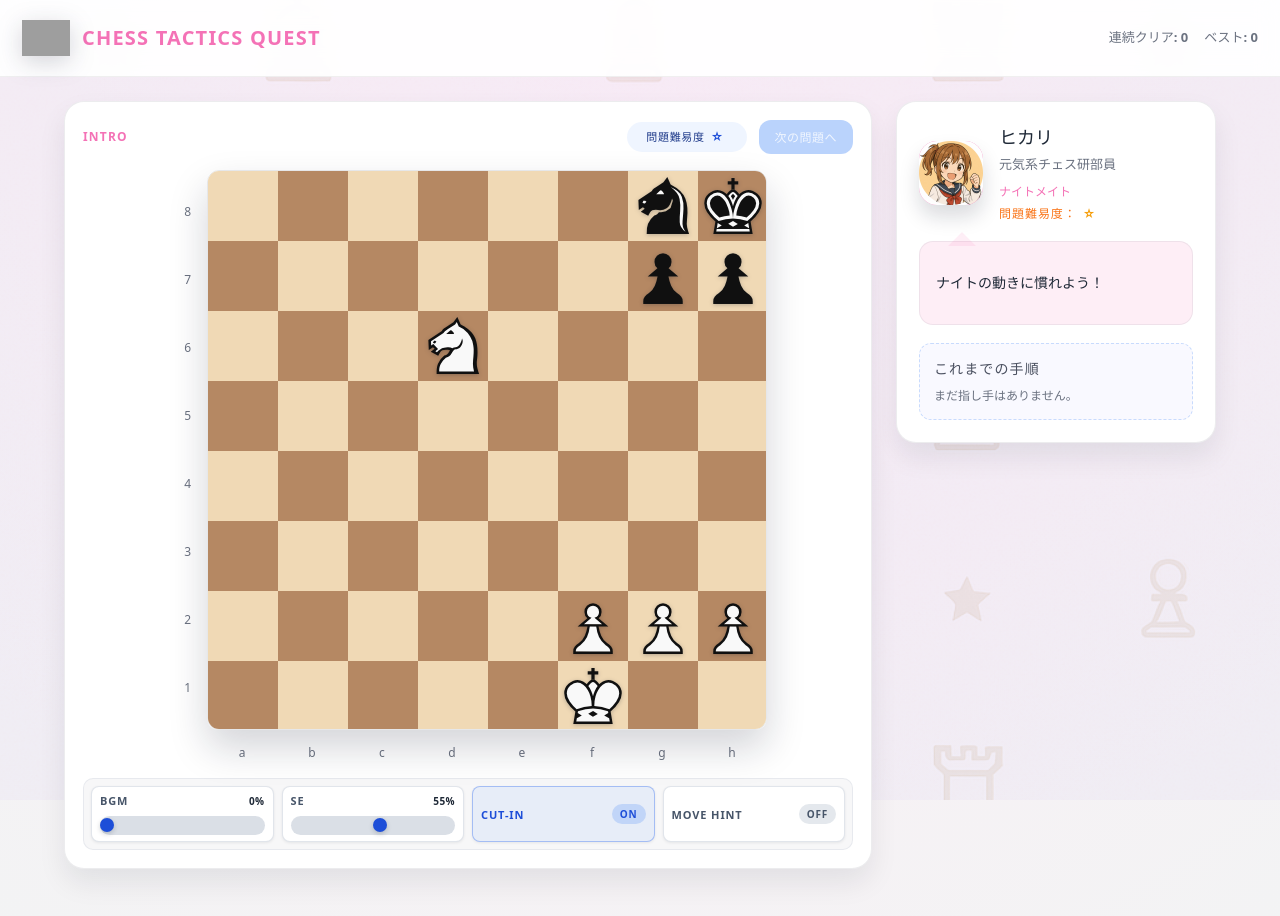
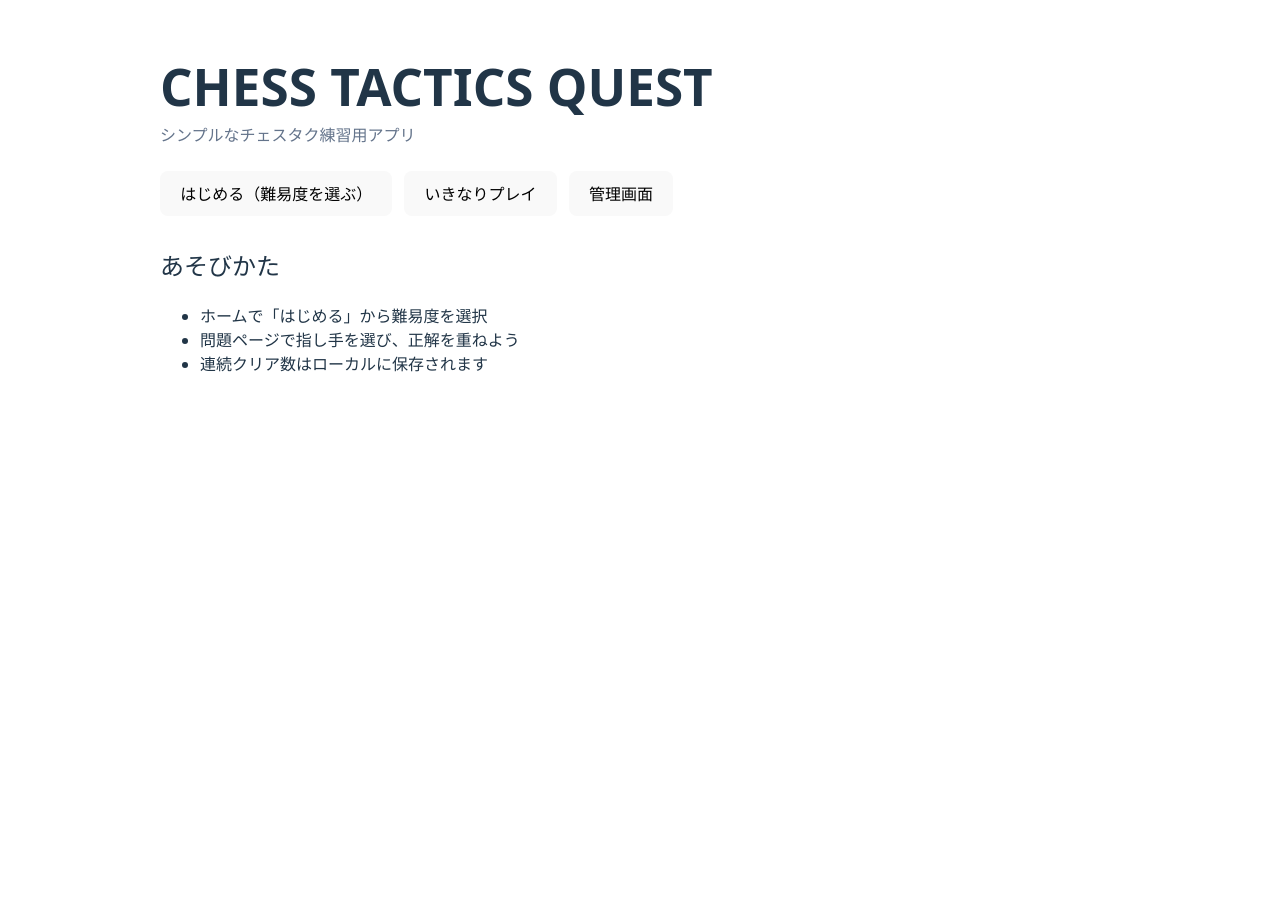
Before and after one commit to tsutayuki/chess-tactics-quest, a React (Vite) app: page / in a window 1280 px wide. Shown: the top 916 px of the page. After the commit the page ends 800 px from the top, so only its background shows below. Built offline with nearby package versions, Linux system fonts and the light colour scheme; grey boxes are pictures that could not be loaded.

Commit message:
画面構成の変更 その２

```diff
--- a/src/App.jsx
+++ b/src/App.jsx
@@ -24,6 +24,7 @@ const RANKS_WHITE = [8, 7, 6, 5, 4, 3, 2, 1];
 const RANKS_BLACK = [...RANKS_WHITE].reverse();
 
 const PROGRESS_KEY = "tactics-progress";
+const DIFFICULTY_KEY = "selectedDifficulty";
 
 const SITE_TITLE = "CHESS TACTICS QUEST";
 
@@ -85,6 +86,18 @@ function loadProgress() {
 function saveProgress(progress) {
   if (typeof window === "undefined") return;
   window.localStorage.setItem(PROGRESS_KEY, JSON.stringify(progress));
+}
+
+function getSelectedDifficulty() {
+  if (typeof window === "undefined") return null;
+  try {
+    const raw = window.localStorage.getItem(DIFFICULTY_KEY);
+    if (!raw) return null;
+    const n = Number(raw);
+    return Number.isFinite(n) ? n : null;
+  } catch {
+    return null;
+  }
 }
 
 function PieceIcon({ piece }) {
@@ -198,7 +211,12 @@ export default function App() {
   const streak = progress.streak ?? 0;
   const bestStreak = progress.bestStreak ?? 0;
 
-  const [activeIndex, setActiveIndex] = useState(0);
+  const [activeIndex, setActiveIndex] = useState(() => {
+    const pref = getSelectedDifficulty();
+    if (!pref) return 0;
+    const idx = puzzles.findIndex((p) => Number(p.difficulty) === Number(pref));
+    return idx >= 0 ? idx : 0;
+  });
   const [step, setStep] = useState(0);
   const [history, setHistory] = useState([]);
   const [status, setStatus] = useState("intro");
@@ -702,8 +720,22 @@ export default function App() {
   }, [clearSelection, drag.active, files, handlePlayerMove, ranks, status]);
 
   const goNextPuzzle = useCallback(() => {
-    const nextIndex = (activeIndex + 1) % puzzles.length;
-    setActiveIndex(nextIndex);
+    const pref = getSelectedDifficulty();
+    if (!pref) {
+      const nextIndex = (activeIndex + 1) % puzzles.length;
+      setActiveIndex(nextIndex);
+      return;
+    }
+    const current = activeIndex;
+    const total = puzzles.length;
+    for (let step = 1; step <= total; step += 1) {
+      const i = (current + step) % total;
+      if (Number(puzzles[i]?.difficulty) === Number(pref)) {
+        setActiveIndex(i);
+        return;
+      }
+    }
+    setActiveIndex((current + 1) % total);
   }, [activeIndex]);
 
   const theme = character.theme || FALLBACK_CHARACTER.theme;
@@ -831,6 +863,12 @@ export default function App() {
               </div>
             ) : null}
             <div className="toolbar__actions">
+              <a href="#/" style={{ textDecoration: 'none' }}>
+                <button type="button" className="btn" style={{ marginRight: 8 }}>ホーム</button>
+              </a>
+              <a href="#/select" style={{ textDecoration: 'none' }}>
+                <button type="button" className="btn" style={{ marginRight: 8 }}>難易度</button>
+              </a>
               <button
                 type="button"
                 className="btn-primary btn-primary--tight"
--- a/src/main.jsx
+++ b/src/main.jsx
@@ -1,18 +1,23 @@
-import { StrictMode, useEffect, useState } from 'react';
+import { StrictMode, useEffect, useMemo, useState } from 'react';
 import { createRoot } from 'react-dom/client';
 import './index.css';
 import App from './App.jsx';
 import Admin from './Admin.jsx';
+import Home from './pages/Home.jsx';
+import Select from './pages/Select.jsx';
 
-function isAdminRoute() {
-  return window.location.hash === '#/admin' || window.location.pathname.endsWith('/admin');
+function parseRoute() {
+  const hash = window.location.hash || '#/';
+  const [path, query = ''] = hash.slice(1).split('?');
+  const params = new URLSearchParams(query);
+  return { path: `#${path}`, params };
 }
 
 function Root() {
-  const [isAdmin, setIsAdmin] = useState(isAdminRoute());
+  const [route, setRoute] = useState(parseRoute());
 
   useEffect(() => {
-    const handler = () => setIsAdmin(isAdminRoute());
+    const handler = () => setRoute(parseRoute());
     window.addEventListener('hashchange', handler);
     window.addEventListener('popstate', handler);
     return () => {
@@ -21,7 +26,21 @@ function Root() {
     };
   }, []);
 
-  return isAdmin ? <Admin /> : <App />;
+  const element = useMemo(() => {
+    switch (route.path) {
+      case '#/admin':
+        return <Admin />;
+      case '#/select':
+        return <Select />;
+      case '#/play':
+        return <App />;
+      case '#/':
+      default:
+        return <Home />;
+    }
+  }, [route.path]);
+
+  return element;
 }
 
 createRoot(document.getElementById('root')).render(
--- /dev/null
+++ b/src/pages/Home.jsx
@@ -0,0 +1,31 @@
+import React from 'react';
+
+export default function Home() {
+  return (
+    <div style={{ padding: 24, maxWidth: 960, margin: '0 auto' }}>
+      <h1 style={{ marginBottom: 8 }}>CHESS TACTICS QUEST</h1>
+      <p style={{ marginTop: 0, color: '#64748b' }}>シンプルなチェスタク練習用アプリ</p>
+
+      <div style={{ display: 'flex', gap: 12, flexWrap: 'wrap', marginTop: 24 }}>
+        <a href="#/select">
+          <button>はじめる（難易度を選ぶ）</button>
+        </a>
+        <a href="#/play">
+          <button>いきなりプレイ</button>
+        </a>
+        <a href="#/admin">
+          <button>管理画面</button>
+        </a>
+      </div>
+
+      <section style={{ marginTop: 32 }}>
+        <h2>あそびかた</h2>
+        <ul>
+          <li>ホームで「はじめる」から難易度を選択</li>
+          <li>問題ページで指し手を選び、正解を重ねよう</li>
+          <li>連続クリア数はローカルに保存されます</li>
+        </ul>
+      </section>
+    </div>
+  );
+}
--- /dev/null
+++ b/src/pages/Select.jsx
@@ -0,0 +1,31 @@
+import React from 'react';
+
+const DIFFICULTY_KEY = 'selectedDifficulty';
+
+function setDifficultyAndStart(level) {
+  try {
+    window.localStorage.setItem(DIFFICULTY_KEY, String(level));
+  } catch {}
+  window.location.hash = '#/play';
+}
+
+export default function Select() {
+  return (
+    <div style={{ padding: 24, maxWidth: 720, margin: '0 auto' }}>
+      <h1>難易度を選択</h1>
+      <p style={{ color: '#64748b', marginTop: 0 }}>あとから変更もできます（ローカル保存）。</p>
+
+      <div style={{ display: 'grid', gridTemplateColumns: 'repeat(auto-fit, minmax(180px, 1fr))', gap: 16, marginTop: 16 }}>
+        <button onClick={() => setDifficultyAndStart(1)}>かんたん（★1）</button>
+        <button onClick={() => setDifficultyAndStart(2)}>ふつう（★2）</button>
+        <button onClick={() => setDifficultyAndStart(3)}>むずかしい（★3）</button>
+      </div>
+
+      <div style={{ marginTop: 24 }}>
+        <a href="#/">
+          <button>← ホームへ戻る</button>
+        </a>
+      </div>
+    </div>
+  );
+}
```
